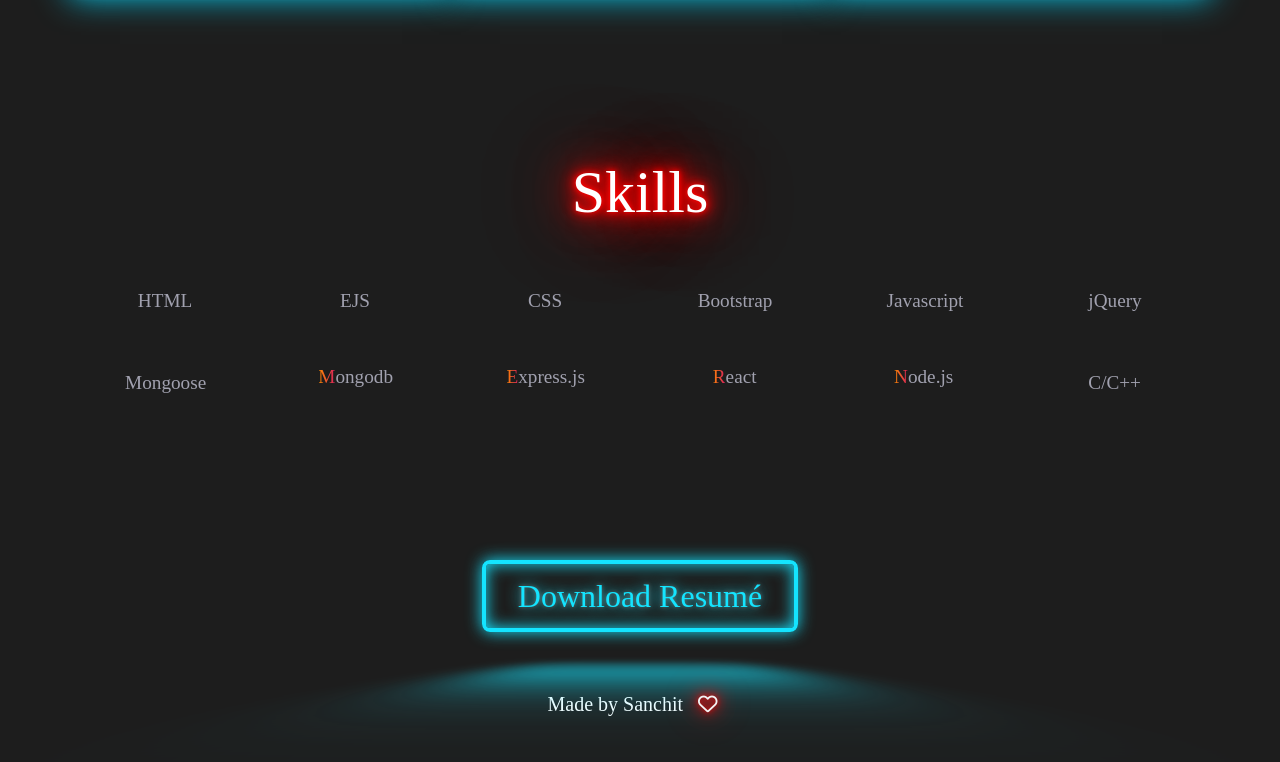
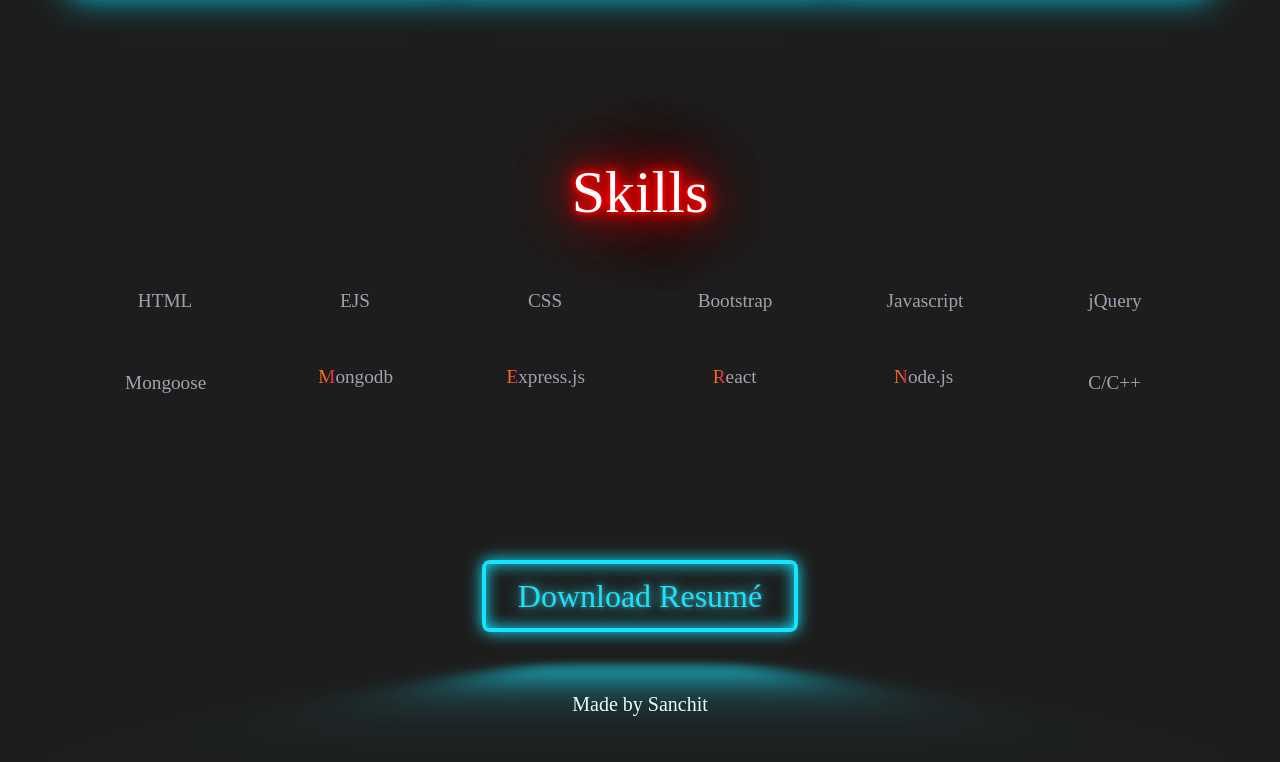
Before and after one commit to Sanchitagarwal7/portfolio_react, a React (Create React App) app: page / in a window 1280 px wide. Shown: the part 2959-3721 px from the top of the page. Built offline with nearby package versions, Linux system fonts and the light colour scheme; a web font is replaced by a local one.

Commit message:
all set for now

```diff
--- a/public/styles.css
+++ b/public/styles.css
@@ -486,10 +486,6 @@ Button {
   border-color: #1097F5;
 }
 
-.heart{
-  text-shadow: 0 0 5px #FE0505, 0 0 15px #FE0505, 0 0 20px #FE0505, 0 0 40px #FE0505, 0 0 60px #ff0000, 0 0 10px #FE0505, 0 0 98px #ff0000;
-}
-
 .banner-top{
   margin-top: 15vh;
 }
--- a/src/components/Thankyou.js
+++ b/src/components/Thankyou.js
@@ -9,11 +9,7 @@ const Thankyou = () => {
         <Row style={{marginTop: "20vh"}}>
             <Col id="resume">
                 <a class="neon-button" href={resume} download="Sanchit_Resume">Download Resumé</a>
-                <h5 id='sanchit'>Made by Sanchit
-                <span className='heart mx-3'>
-                <i class="fa-regular fa-heart fa-sm fa-beat-fade" style={{"--fa-animation-duration": "0.5s"}}></i>
-                </span>
-                </h5>
+                <h5 id='sanchit'>Made by Sanchit</h5>
             </Col>
         </Row>
     </Container>
```
